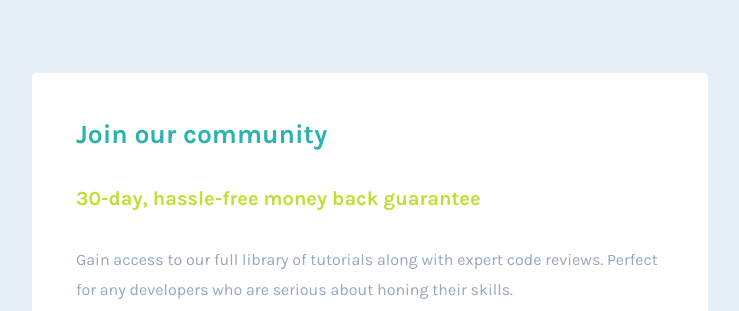
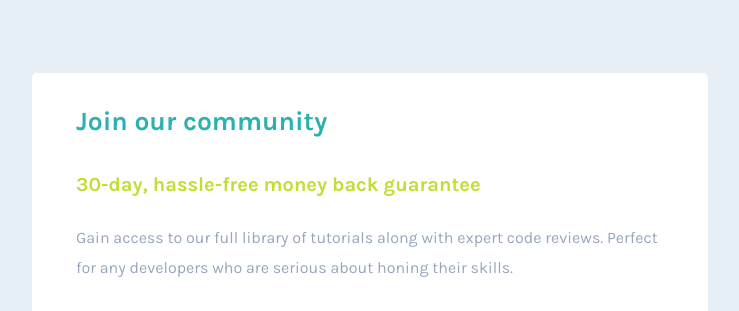
Before and after one commit to Hyuuga81/single-price-grid-component-master, a plain HTML site: page index.html in a window 1536 px wide. Shown: the top 311 px of the page, without its empty margins (398-1137 px from the left). Drawn offline with Linux system fonts and the light colour scheme.

Commit message:
Updated css padding

```diff
--- a/css/style.css
+++ b/css/style.css
@@ -215,7 +215,11 @@ main {
         width: 87%;
     }
     .community h1 {
-        padding: 46px 0 34px 0;
+        padding: 33px 0;
+    }
+
+    .community p {
+        padding-bottom: 22px;
     }
 
     /********** MONTHLY SUB AND WHY US **********/
```
